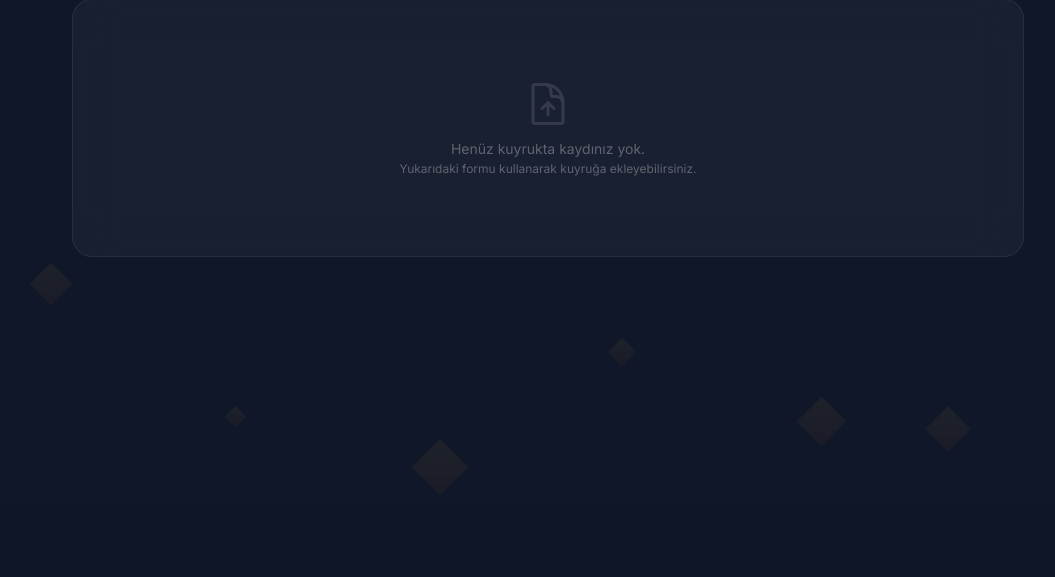
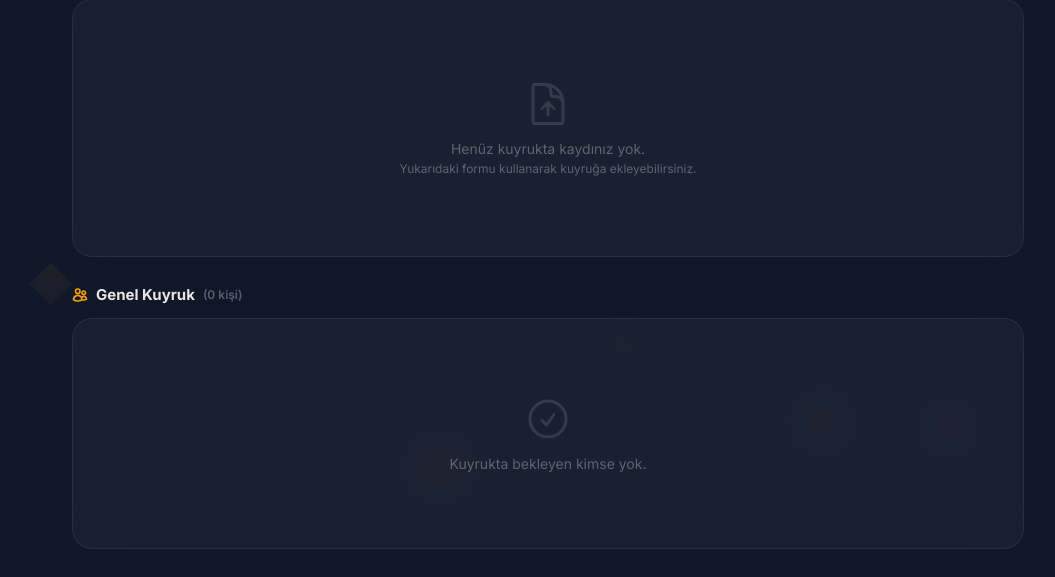
Before and after one commit to mustafacavusoglu/kueue-system, a FastAPI app: page /dashboard in a window 1280 px wide. Shown: the part 294-871 px from the top of the page, without its empty margins (92-1147 px from the left). Before the commit the page ends 784 px from the top, so only its background shows below. Run offline with FastAPI, Linux system fonts and the light colour scheme; the visitor is signed in with stand-in values (Sample User, id 1); data that the repository does not hold is empty; parts of the project's set-up code (start-up, migrations or seed data) failed here and were passed over.

Commit message:
kullanıcılar genel kuyruğu read-only görebilsin

```diff
--- a/app/routers/queue.py
+++ b/app/routers/queue.py
@@ -5,18 +5,23 @@ from fastapi.responses import RedirectResponse, JSONResponse
 from sqlalchemy.orm import Session
 
 from app.auth import get_current_user
+from app.config import settings
 from app.database import get_db
 from app.models import QueueItem
 
 router = APIRouter(prefix="/queue")
 
+USER_NAMES = settings.ALLOWED_USERS
+
 
 def _item_to_dict(item, position=None):
+    display_name = USER_NAMES.get(item.username, item.username)
     return {
         "id": item.id,
         "subject": item.subject,
         "description": item.description,
         "status": item.status,
+        "display_name": display_name,
         "created_at": item.created_at.strftime("%d.%m.%Y %H:%M"),
         "position": position,
     }
@@ -121,3 +126,21 @@ async def my_queue(request: Request, db: Session = Depends(get_db)):
             "global_position": global_position,
         }
     )
+
+
+@router.get("/all")
+async def all_queue(request: Request, db: Session = Depends(get_db)):
+    username = get_current_user(request)
+    if not username:
+        return JSONResponse({"error": "unauthorized"}, status_code=401)
+
+    waiting = (
+        db.query(QueueItem)
+        .filter(QueueItem.status == "waiting")
+        .order_by(QueueItem.created_at.asc())
+        .all()
+    )
+
+    items = [_item_to_dict(item, i + 1) for i, item in enumerate(waiting)]
+
+    return JSONResponse({"items": items})
--- a/app/templates/index.html
+++ b/app/templates/index.html
@@ -61,6 +61,15 @@
             Kuyruğum
         </h2>
         <div id="items-list"></div>
+    </div>
+
+    <div style="margin-top: 28px;">
+        <h2 style="color: var(--text-primary); font-size: 15px; font-weight: 700; margin-bottom: 14px; display: flex; align-items: center; gap: 8px;">
+            <svg width="16" height="16" fill="none" stroke="var(--gold-500)" stroke-width="2.5" viewBox="0 0 24 24"><path stroke-linecap="round" stroke-linejoin="round" d="M15 19.128a9.38 9.38 0 002.625.372 9.337 9.337 0 004.121-.952 4.125 4.125 0 00-7.533-2.493M15 19.128v-.003c0-1.113-.285-2.16-.786-3.07M15 19.128v.106A12.318 12.318 0 018.624 21c-2.331 0-4.512-.645-6.374-1.766l-.001-.109a6.375 6.375 0 0111.964-3.07M12 6.375a3.375 3.375 0 11-6.75 0 3.375 3.375 0 016.75 0zm8.25 2.25a2.625 2.625 0 11-5.25 0 2.625 2.625 0 015.25 0z"/></svg>
+            Genel Kuyruk
+            <span id="all-queue-count" style="font-size: 12px; font-weight: 600; color: var(--text-muted);">(0 kişi)</span>
+        </h2>
+        <div id="all-queue-list"></div>
     </div>
 </div>
 
@@ -165,6 +174,7 @@
             desc.value = '';
             subject.focus();
             loadItems();
+            loadAllQueue();
             showToast('Kuyruğa eklendi!', 'success');
         }).catch(function() {
             showToast('Hata oluştu', 'error');
@@ -183,6 +193,7 @@
             headers: { 'Accept': 'application/json' },
         }).then(function(r) { return r.json(); }).then(function() {
             loadItems();
+            loadAllQueue();
             showToast('Kuyruktan çıkarıldı', 'success');
         }).catch(function() {
             row.classList.remove('item-exit');
@@ -190,7 +201,41 @@
         });
     };
 
+    function renderAllQueueItem(item) {
+        return '<div class="glass-card" style="padding:14px 20px;margin-bottom:6px;">' +
+            '<div style="display:flex;align-items:center;gap:14px;">' +
+                '<div class="position-badge">' + item.position + '</div>' +
+                '<div style="flex:1;min-width:0;">' +
+                    '<div style="color:var(--text-primary);font-weight:600;font-size:14px;white-space:nowrap;overflow:hidden;text-overflow:ellipsis;">' + escapeHtml(item.subject) + '</div>' +
+                    '<div style="display:flex;align-items:center;gap:10px;margin-top:3px;">' +
+                        '<span style="color:var(--gold-badge-text);font-size:11px;font-weight:600;">' + escapeHtml(item.display_name) + '</span>' +
+                        '<span style="color:var(--text-muted);font-size:11px;">' + item.created_at + '</span>' +
+                    '</div>' +
+                '</div>' +
+            '</div>' +
+        '</div>';
+    }
+
+    function renderAllQueueEmpty() {
+        return '<div class="glass" style="padding:36px 20px;"><div class="empty-state">' +
+            '<svg fill="none" stroke="currentColor" stroke-width="1.5" viewBox="0 0 24 24"><path stroke-linecap="round" stroke-linejoin="round" d="M9 12.75L11.25 15 15 9.75M21 12a9 9 0 11-18 0 9 9 0 0118 0z"/></svg>' +
+            '<p style="font-size:14px;">Kuyrukta bekleyen kimse yok.</p></div></div>';
+    }
+
+    function updateAllQueue(data) {
+        document.getElementById('all-queue-count').textContent = '(' + data.items.length + ' kişi)';
+        var list = document.getElementById('all-queue-list');
+        list.innerHTML = data.items.length > 0
+            ? data.items.map(renderAllQueueItem).join('')
+            : renderAllQueueEmpty();
+    }
+
+    function loadAllQueue() {
+        fetch('/queue/all').then(function(r) { return r.json(); }).then(updateAllQueue);
+    }
+
     loadItems();
+    loadAllQueue();
 })();
 </script>
 {% endblock %}
```
